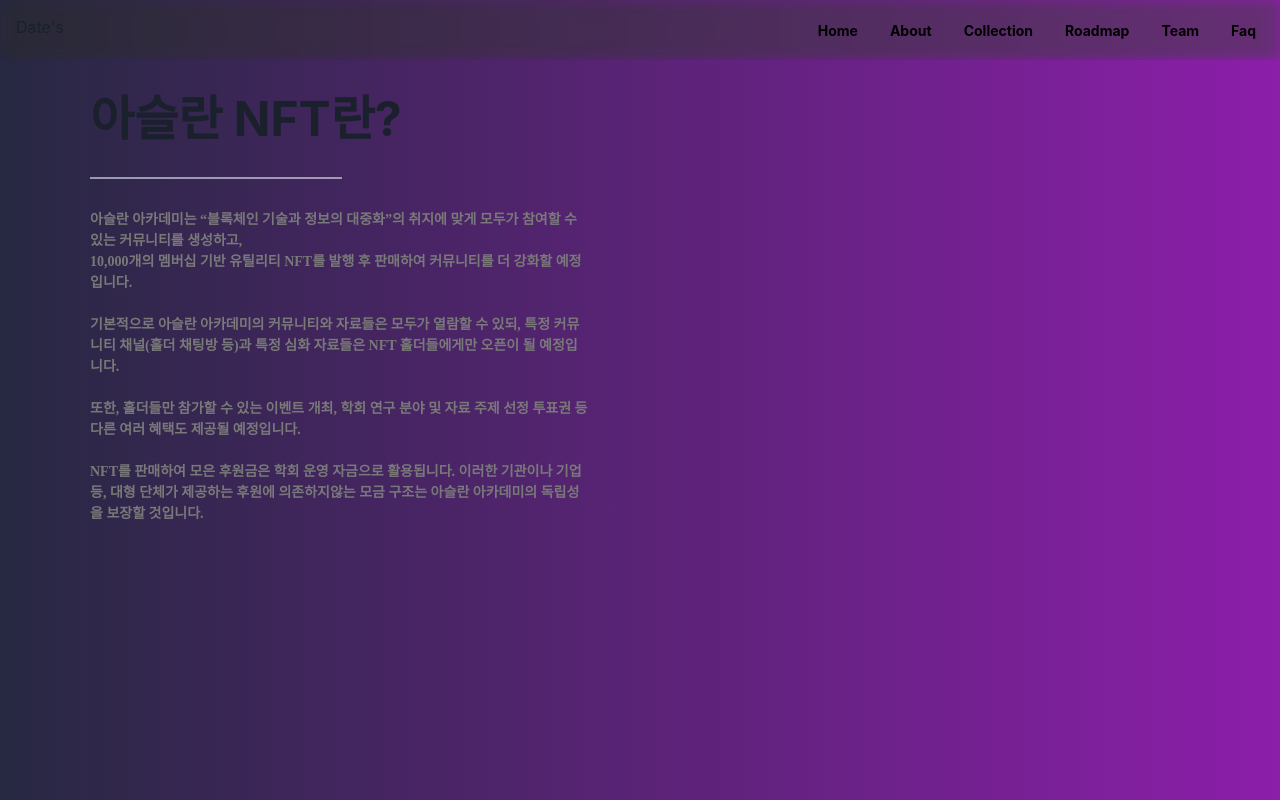
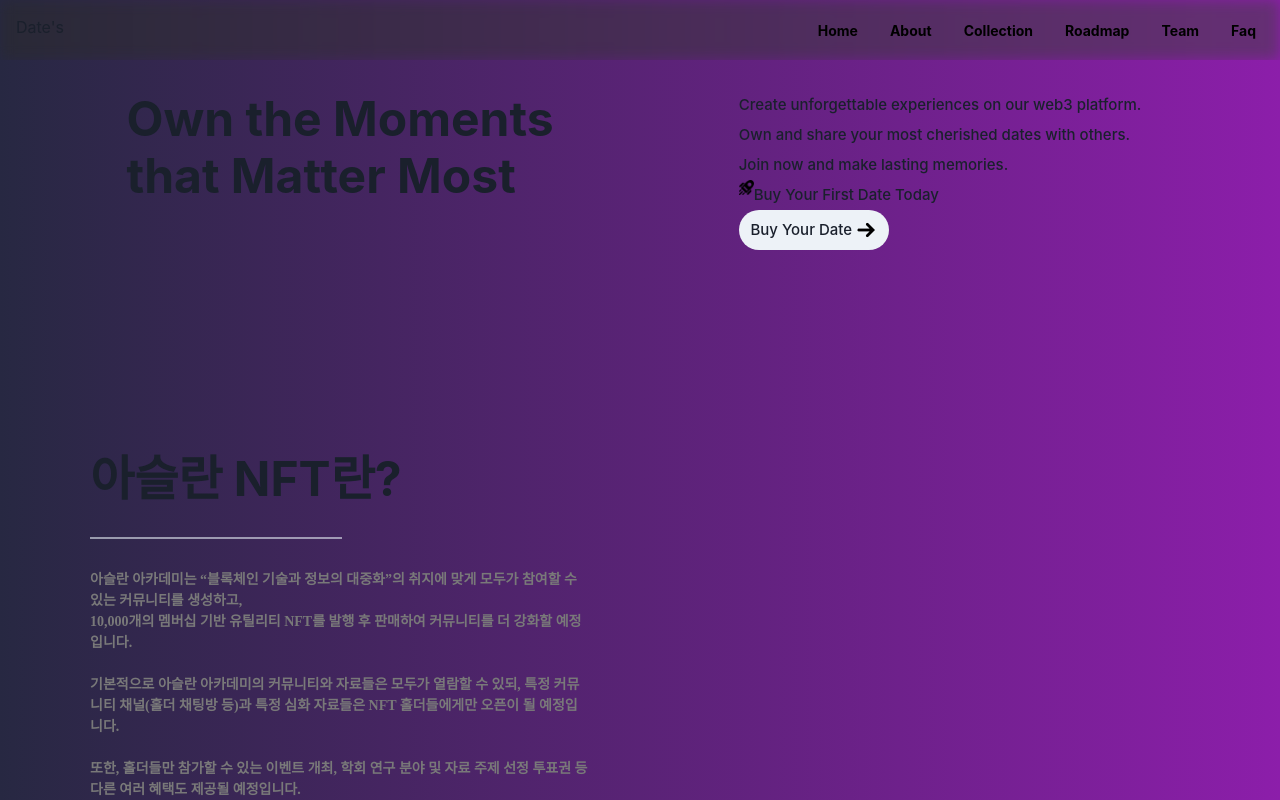
Before and after one commit to jjw3310/avalanche, a React (Create React App) app: page / in a window 1280 px wide. Shown: the top 800 px of the page. Built offline with nearby package versions, Linux system fonts and the light colour scheme.

Commit message:
feat: edit comments and structures for intruducePage

```diff
--- /dev/null
+++ b/src/components/templates/Calender.jsx
@@ -0,0 +1,73 @@
+import {
+  Box,
+  SimpleGrid,
+  Flex,
+  chakra,
+  Text,
+  Divider,
+  Image,
+} from "@chakra-ui/react";
+import { forwardRef } from "react";
+// import jiminNFT from "@assets/images/jimin.png";
+// import BasicNFT from "@assets/images/BasicLion.png";
+
+const Calender = forwardRef((props, ref) => {
+  return (
+    <Box
+      ref={ref}
+      // borderBottom={"solid 1px #C1C1C1"}
+      py={"10px"}
+      bgGradient={"linear(to-l,#8c1eaa,#272842)"}
+    >
+      <SimpleGrid columns={{ base: 1, lg: 2 }} spacing="20" m={"80px"} marginBottom={"200px"}>
+        <Box display={"flex"} justifyContent={"center"} alignItems={"center"} >
+          <Flex direction={"column"} justify={"center"}>
+            <chakra.h1
+              fontWeight={"700"}
+              fontStyle={"normal"}
+              fontSize={{ base: "30px", md: "48px" }}
+              lineHeight={"57px"}
+            >
+              아슬란 NFT란?
+            </chakra.h1>
+            <Divider
+              my={"30px"}
+              width={"50%"}
+              borderStyle={"solid"}
+              borderWidth={"thin"}
+              // borderColor={"gray.300"}
+            />
+            <Text
+              fontFamily={"IBMPlexSansKR-Regular"}
+              fontWeight={"700"}
+              fontSize={"14px"}
+              color={"#797979"}
+              w={{ base: "200px", sm: "350px", md: "500px" }}
+            >
+              아슬란 아카데미는 “블록체인 기술과 정보의 대중화”의 취지에 맞게
+              모두가 참여할 수 있는 커뮤니티를 생성하고, <br />
+              10,000개의 멤버십 기반 유틸리티 NFT를 발행 후 판매하여 커뮤니티를
+              더 강화할 예정입니다. <br />
+              <br />
+              기본적으로 아슬란 아카데미의 커뮤니티와 자료들은 모두가 열람할 수
+              있되, 특정 커뮤니티 채널(홀더 채팅방 등)과 특정 심화 자료들은 NFT
+              홀더들에게만 오픈이 될 예정입니다. <br />
+              <br />
+              또한, 홀더들만 참가할 수 있는 이벤트 개최, 학회 연구 분야 및 자료
+              주제 선정 투표권 등 다른 여러 혜택도 제공될 예정입니다. <br />
+              <br />
+              NFT를 판매하여 모은 후원금은 학회 운영 자금으로 활용됩니다. 이러한
+              기관이나 기업 등, 대형 단체가 제공하는 후원에 의존하지않는 모금
+              구조는 아슬란 아카데미의 독립성을 보장할 것입니다.
+            </Text>
+          </Flex>
+        </Box>
+        <Box display={"flex"} justifyContent={"center"} alignItems={"center"}>
+          {/* <Image src={BasicNFT} boxSize={{ sm: "250px", md: "500px" }} /> */}
+        </Box>
+      </SimpleGrid>
+    </Box>
+  );
+});
+
+export default Calender;
--- a/src/components/templates/Introduce.jsx
+++ b/src/components/templates/Introduce.jsx
@@ -6,10 +6,11 @@ import {
   Text,
   Divider,
   Image,
+  Button,
 } from "@chakra-ui/react";
 import { forwardRef } from "react";
-// import jiminNFT from "@assets/images/jimin.png";
-// import BasicNFT from "@assets/images/BasicLion.png";
+import rocket from "@assets/images/rocket.png";
+import arrowIcon from "@assets/images/arrowIcon.png";
 
 const Introduce = forwardRef((props, ref) => {
   return (
@@ -19,51 +20,62 @@ const Introduce = forwardRef((props, ref) => {
       py={"10px"}
       bgGradient={"linear(to-l,#8c1eaa,#272842)"}
     >
-      <SimpleGrid columns={{ base: 1, lg: 2 }} spacing="20" m={"80px"} marginBottom={"200px"}>
-        <Box display={"flex"} justifyContent={"center"} alignItems={"center"} >
-          <Flex direction={"column"} justify={"center"}>
-            <chakra.h1
+      <SimpleGrid columns={{ base: 1, lg: 2 }} spacing="20" m={"80px"} marginBottom={"100px"}>
+        <Box
+          justifyContent={"center"}
+          alignItems={"center"}
+        >
+          <Flex direction={"row"} justify={"space-around"}>
+            <Text
               fontWeight={"700"}
               fontStyle={"normal"}
               fontSize={{ base: "30px", md: "48px" }}
               lineHeight={"57px"}
             >
-              아슬란 NFT란?
-            </chakra.h1>
-            <Divider
-              my={"30px"}
-              width={"50%"}
-              borderStyle={"solid"}
-              borderWidth={"thin"}
-              // borderColor={"gray.300"}
-            />
-            <Text
-              fontFamily={"IBMPlexSansKR-Regular"}
-              fontWeight={"700"}
-              fontSize={"14px"}
-              color={"#797979"}
-              w={{ base: "200px", sm: "350px", md: "500px" }}
-            >
-              아슬란 아카데미는 “블록체인 기술과 정보의 대중화”의 취지에 맞게
-              모두가 참여할 수 있는 커뮤니티를 생성하고, <br />
-              10,000개의 멤버십 기반 유틸리티 NFT를 발행 후 판매하여 커뮤니티를
-              더 강화할 예정입니다. <br />
-              <br />
-              기본적으로 아슬란 아카데미의 커뮤니티와 자료들은 모두가 열람할 수
-              있되, 특정 커뮤니티 채널(홀더 채팅방 등)과 특정 심화 자료들은 NFT
-              홀더들에게만 오픈이 될 예정입니다. <br />
-              <br />
-              또한, 홀더들만 참가할 수 있는 이벤트 개최, 학회 연구 분야 및 자료
-              주제 선정 투표권 등 다른 여러 혜택도 제공될 예정입니다. <br />
-              <br />
-              NFT를 판매하여 모은 후원금은 학회 운영 자금으로 활용됩니다. 이러한
-              기관이나 기업 등, 대형 단체가 제공하는 후원에 의존하지않는 모금
-              구조는 아슬란 아카데미의 독립성을 보장할 것입니다.
+              Own the Moments <br/>
+              that Matter Most
             </Text>
           </Flex>
+
         </Box>
         <Box display={"flex"} justifyContent={"center"} alignItems={"center"}>
-          {/* <Image src={BasicNFT} boxSize={{ sm: "250px", md: "500px" }} /> */}
+          <Flex direction={"column"} justify={"center"}>
+            <Text
+              fontWeight={"500"}
+              fontStyle={"normal"}
+              fontSize={{ base: "10px", md: "15px" }}
+              lineHeight={"30px"}
+            >
+              Create unforgettable experiences on our web3 platform.  <br/>
+              Own and share your most cherished dates with others.  <br/>
+              Join now and make lasting memories.  <br/>
+            </Text>
+            <Flex>
+              <Image src={rocket} justifyContent={"center"} alignItems={"center"} boxSize={{ sm: "15px", md: "15px" }} />
+              <Text
+                fontWeight={"500"}
+                fontStyle={"normal"}
+                fontSize={{ base: "10px", md: "15px" }}
+                lineHeight={"30px"}
+              >
+                Buy Your First Date Today
+              </Text>
+            </Flex>
+            <Button
+              w={"150px"}
+              borderRadius={"50px"}
+            >
+              <Text
+                fontWeight={"500"}
+                fontStyle={"normal"}
+                fontSize={{ base: "10px", md: "15px" }}
+                lineHeight={"30px"}
+              >
+                Buy Your Date
+              </Text>
+              <Image src={arrowIcon} />
+            </Button>
+          </Flex>
         </Box>
       </SimpleGrid>
     </Box>
--- a/src/pages/MainPage.jsx
+++ b/src/pages/MainPage.jsx
@@ -2,6 +2,7 @@ import NavBar from "@components/templates/NavBar";
 
 import Main from "@components/templates/Main";
 import Introduce from "@components/templates/Introduce";
+import Calender from "@components/templates/Calender";
 
 import Faq from "@components/templates/Faq";
 import Footer from "@components/templates/Footer";
@@ -18,7 +19,7 @@ return (
     // onClickNavLink={handleClickNavLink}
     />
     <Introduce />
-    <Introduce />
+    <Calender />
     <Main />
     <Faq />
     <Footer />
```
Also changed, not shown: src/assets/images/arrowIcon.png (added).
